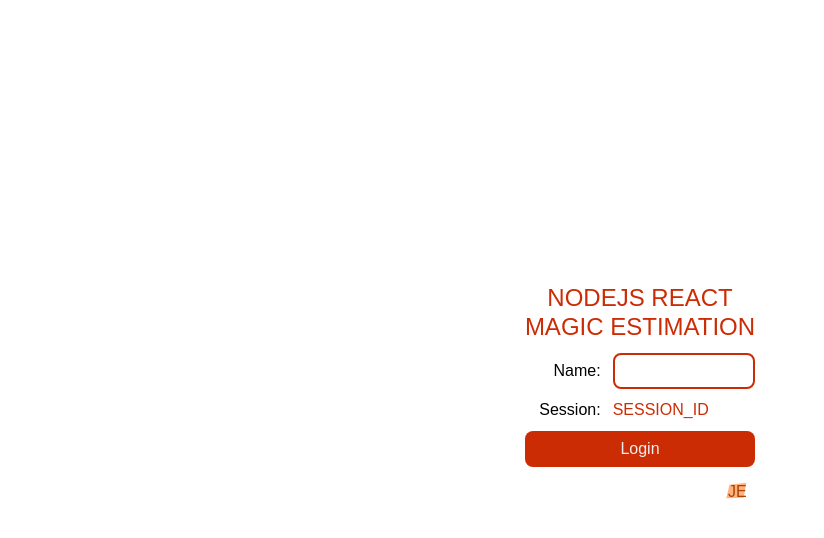
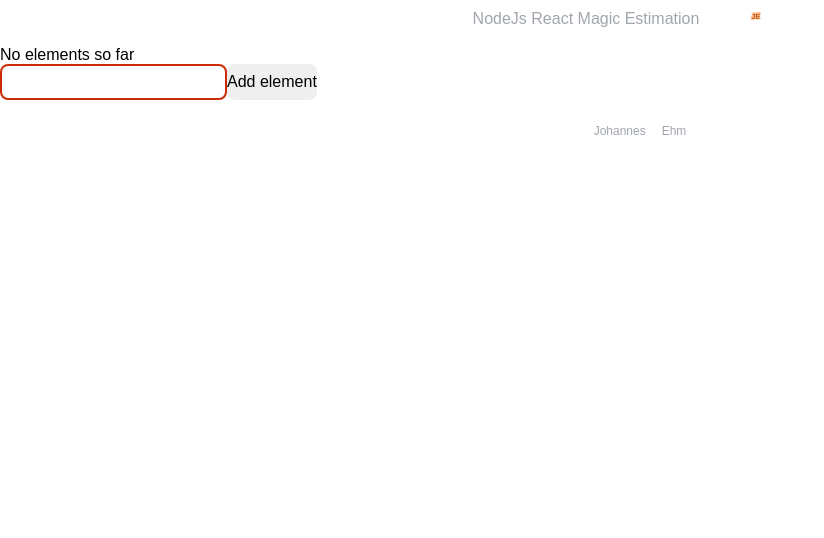
Before and after one commit to joel113/nodejs-react-magic-estimation, a Preact app: page / in a window 1280 px wide. Shown: the top 538 px of the page, without its empty margins (0-824 px from the left). Built offline with nearby package versions, Linux system fonts and the light colour scheme.

Commit message:
Adds MagicPage to the project

```diff
--- a/frontend/src/Components/Footer.tsx
+++ b/frontend/src/Components/Footer.tsx
@@ -1,7 +1,7 @@
 import classes from './Footer.module.css';
 import { LABEL_SESSION, LABEL_USERNAME } from '../constants';
 
-export const ProtoLoginInfo =
+const ProtoLoginInfo = () => (
   <footer class={classes.footer}>
     <div class={classes.sessionInfo}>
       <span class={classes.infoItem}>
@@ -13,5 +13,6 @@ export const ProtoLoginInfo =
       </span>
     </div>
   </footer>
+)
 
 export const Footer = ProtoLoginInfo;
--- a/frontend/src/Components/LoginPage/LoginPage.tsx
+++ b/frontend/src/Components/LoginPage/LoginPage.tsx
@@ -18,7 +18,10 @@ import {
 const isSSR = typeof window === 'undefined';
 
 const ProtoLoginPage = () => (
-  <form class={classes.loginPage}>
+  <form class={classes.loginPage} onSubmit={(event) => {
+      // TODO: Implementation needed
+    }}
+  >
     <div class={classes.heading}>
       {APP_NAME_FIRST}
       <br />
--- /dev/null
+++ b/frontend/src/Components/MagicPage/MagicPage.tsx
@@ -0,0 +1,19 @@
+import classes from './MagicPage.module.css'
+
+const ProtoMagicPage = () => (
+    <div class={classes.magicPage}>
+        <div class={classes.magicPageElements}>
+            No elements so far
+        </div>
+        <div class={classes.magicPageAddElements}>
+            <form onSubmit={() => {
+                // implement
+            }}>
+                <input id="newElement" type="text" class="sharedClasses.text" />
+                <button class="sharedClasses.button">Add element</button>
+            </form>
+        </div>
+    </div>
+);
+
+export const MagicPage = ProtoMagicPage;
--- a/frontend/src/Components/PageSelector.tsx
+++ b/frontend/src/Components/PageSelector.tsx
@@ -1,10 +1,20 @@
 import { Footer } from './Footer';
 import { Header } from './Header';
 import { LoginPage } from './LoginPage/LoginPage';
+import { MagicPage } from './MagicPage/MagicPage';
 import classes from './PageSelector.module.css';
 
-const ProtoPageSelector = () => (
-    <LoginPage />
-);
+const ProtoPageSelector = () => {
+    //if(!LoginPage) {
+    //    <LoginPage />
+    //}
+    return (
+        <div class={classes.PageSelector}>
+        <Header />
+        <MagicPage />
+        <Footer />
+        </div>
+    )
+};
 
 export const PageSelector = ProtoPageSelector;
```
Also changed, not shown: frontend/src/Components/MagicPage/MagicPage.module.css (added), 1 other file (tests, documents, lock files or other folders).
